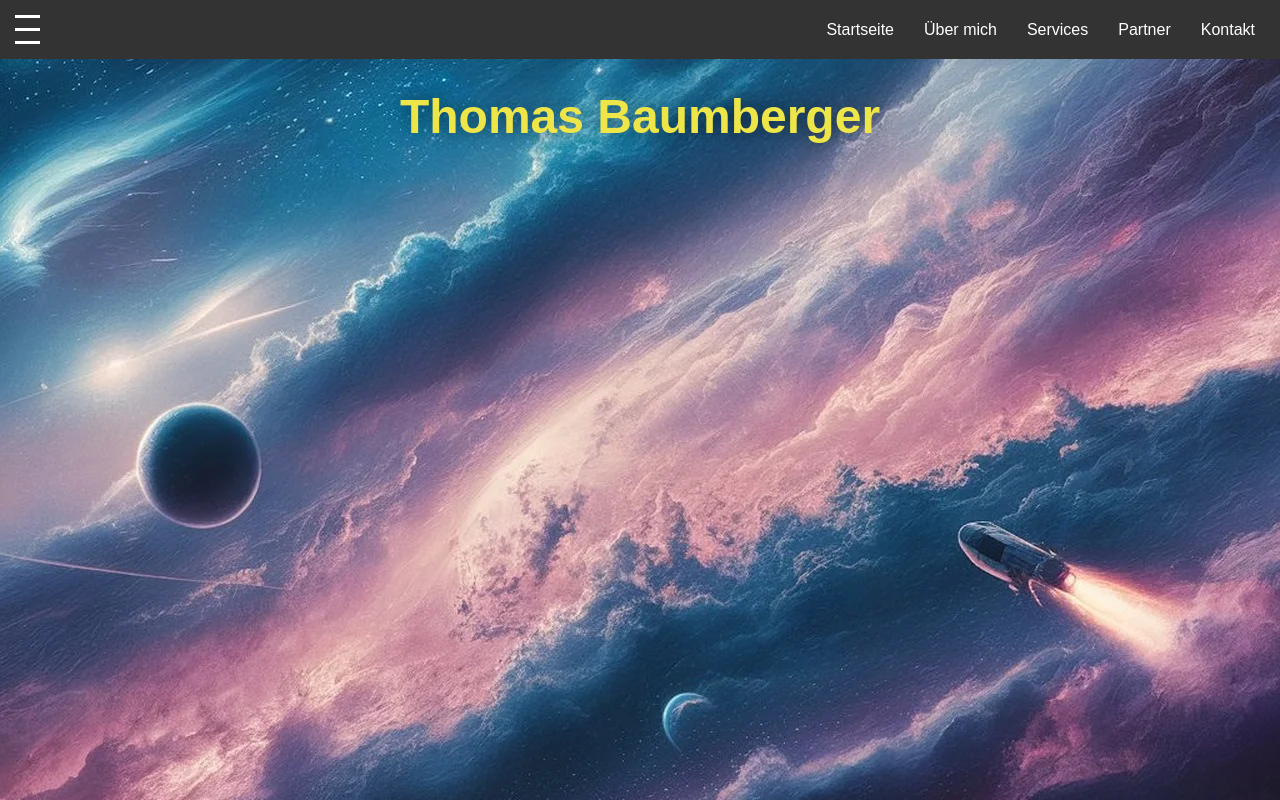
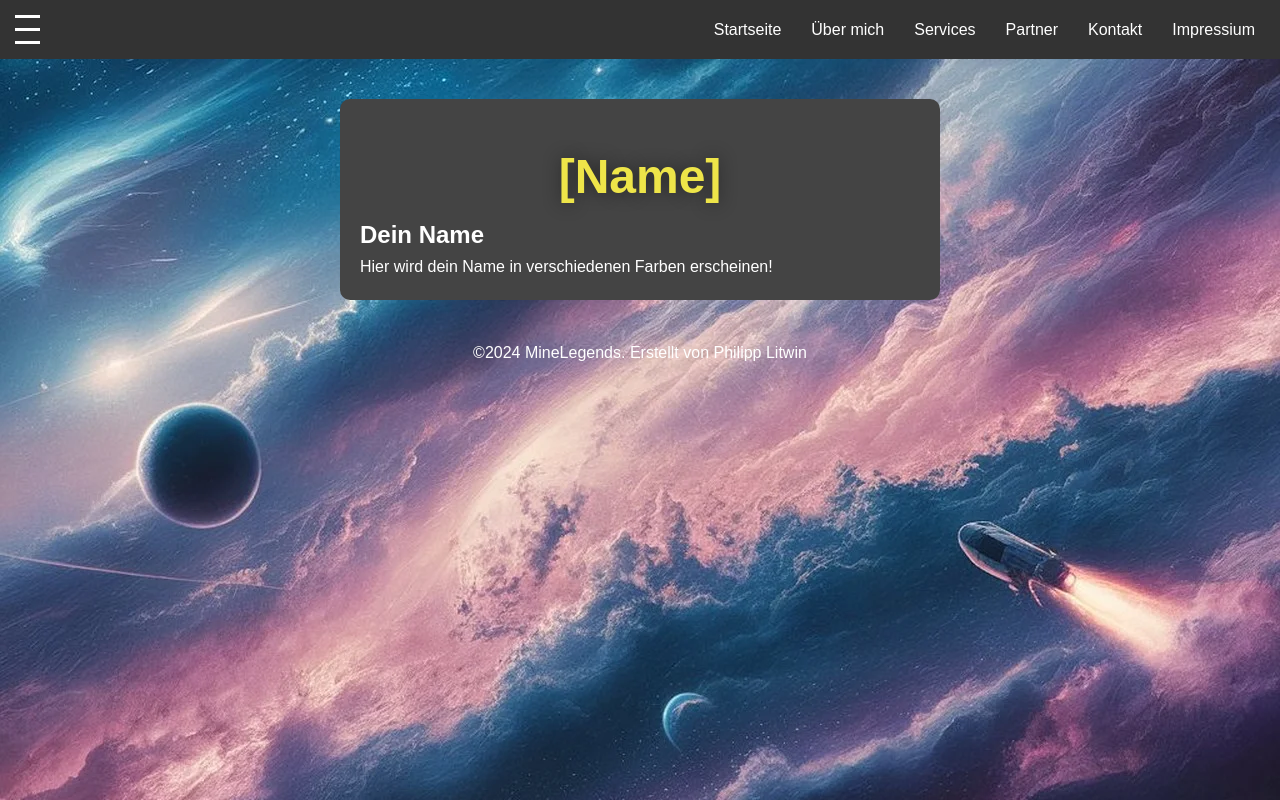
Before and after one commit to PhilippLitwin/PhilippLitwin.github.io, a plain HTML site: page test.html in a window 1280 px wide. Drawn offline with Linux system fonts and the light colour scheme.

Commit message:
Update and rename impressium.html to test.html

```diff
--- a/impressium.html
+++ b/test.html
@@ -1,15 +1,12 @@
 <!DOCTYPE html>
 <html lang="de">
-    <head>
-
+<head>
     <meta charset="UTF-8">
     <meta name="viewport" content="width=device-width, initial-scale=1.0">
     <title>Philipp Litwin</title>
     <link rel="stylesheet" href="styles.css">
-
-
-    </head>
-    <body>
+</head>
+<body>
     <nav class="navbar">
         <div class="menu-toggle" id="mobile-menu">
             <span class="bar"></span>
@@ -22,11 +19,28 @@
             <li><a href="services.html">Services</a></li>
             <li><a href="projekte.html">Partner</a></li>
             <li><a href="kontakt.html">Kontakt</a></li>
+            <li><a href="impressium.html">Impressium</a></li>
+
         </ul>
     </nav>
-    <div>
-                        <h1 class="animated-text">Thomas Baumberger</h1>
 
-    </div>
-    </body>
-</html>
+    <header class="header">
+        <div class="content">
+            <div class="text-box">
+                <h1 class="animated-text">[Name]</h1>
+                <h2>Dein Name</h2>
+                <p>Hier wird dein Name in verschiedenen Farben erscheinen!</p>
+            </div>
+        </div>
+    </header>
+
+
+
+
+
+    <footer>
+        </div>
+        <p>©2024 MineLegends. Erstellt von Philipp Litwin</p>
+    </footer>
+
+    <script src="script.js"></script>
```
